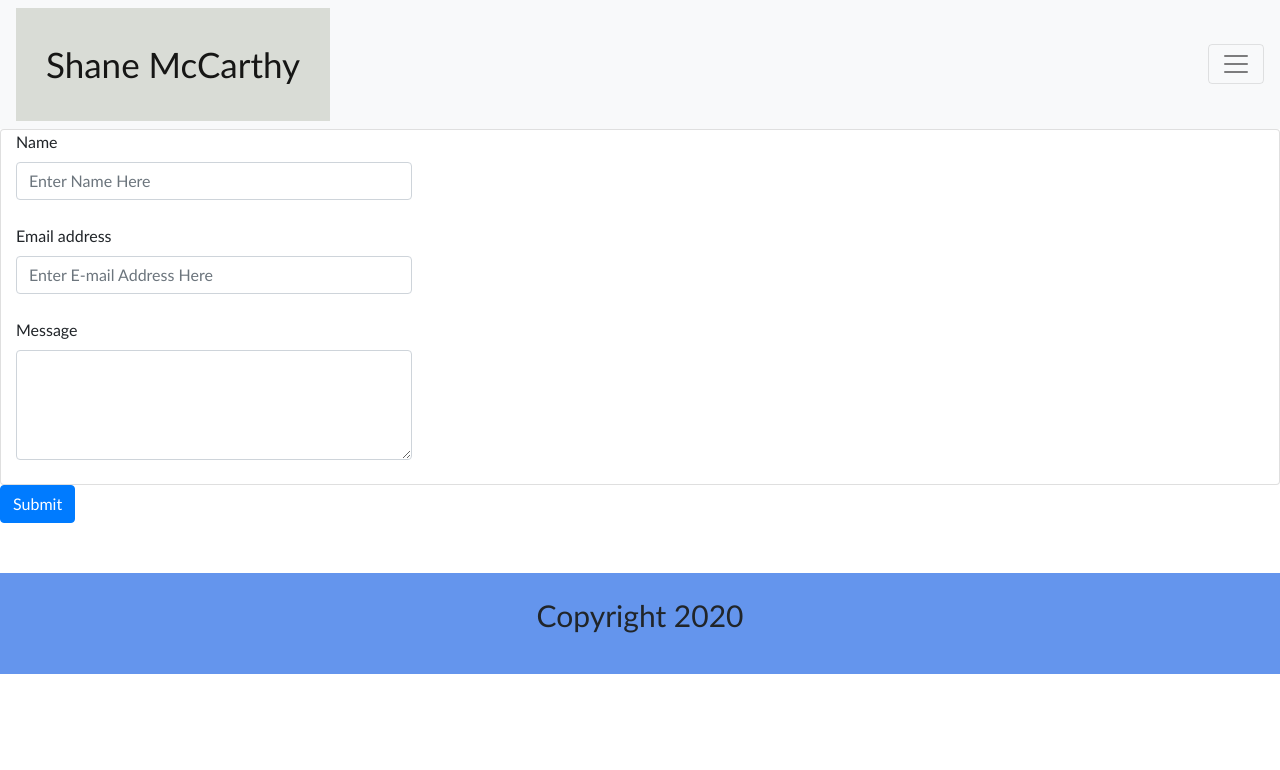
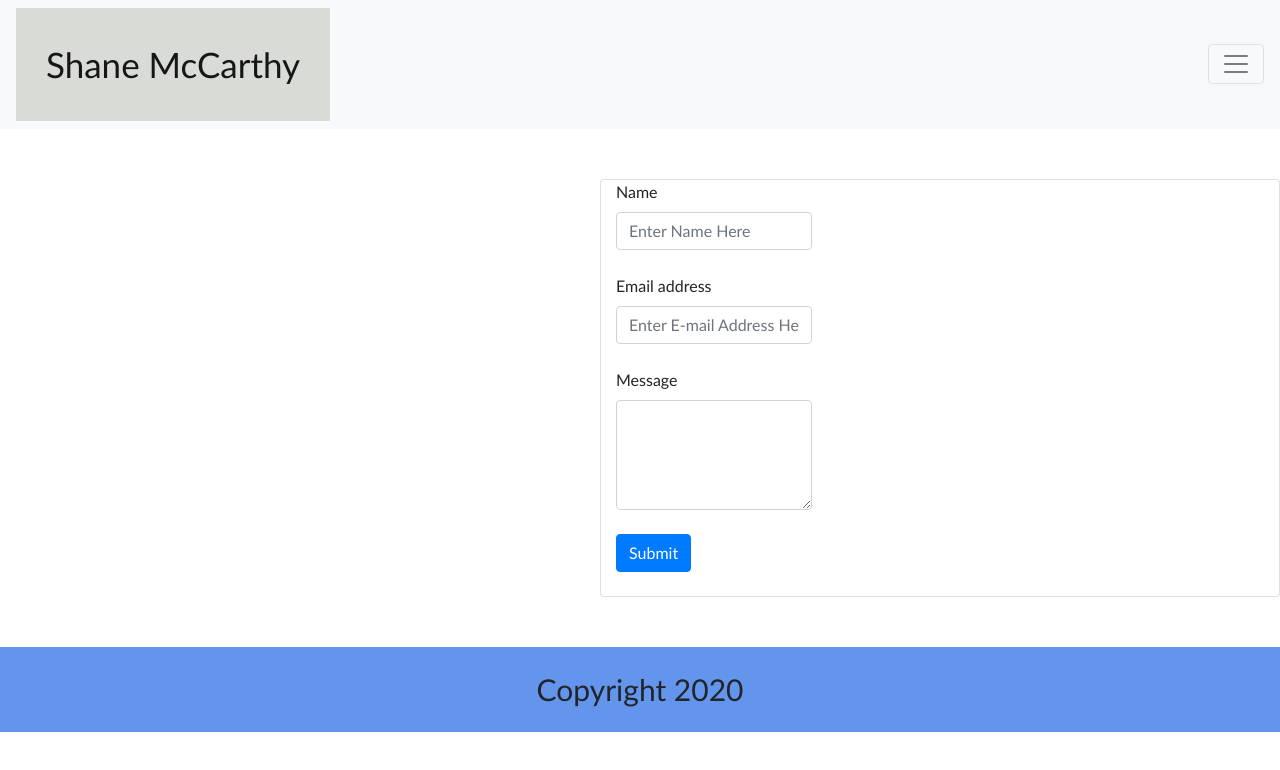
Before and after one commit to ShaneMcCarthyCO/ShaneMcCarthyCOHMWK2, a plain HTML site: page contact.html in a window 1280 px wide. Drawn offline with nearby package versions, Linux system fonts and the light colour scheme.

Commit message:
changes to code on footer

```diff
--- a/contact.html
+++ b/contact.html
@@ -4,6 +4,11 @@
     <meta charset="UTF-8" />
     <meta name="viewport" content="width=device-width, initial-scale=1, shrink-to-fit=no">
     <title>Contact</title>
+    <!-- Bootstrap CSS -->
+    <link rel="stylesheet" href="https://stackpath.bootstrapcdn.com/bootstrap/4.5.2/css/bootstrap.min.css" integrity="sha384-JcKb8q3iqJ61gNV9KGb8thSsNjpSL0n8PARn9HuZOnIxN0hoP+VmmDGMN5t9UJ0Z" crossorigin="anonymous">
+    <!-- Referencing CSS file for aesthetics -->
+    <link
+    rel="stylesheet" href="style.css">
   </head>
 
   <body>
@@ -40,21 +45,16 @@
         <div class="form-group col-md-4 mb-4">
               <label for="exampleFormControlTextarea1">Message</label>
               <textarea class="form-control" id="exampleFormControlTextarea1" rows="4"></textarea>
-        </div>
+              <br>
+              <button type="submit" class="btn btn-primary">Submit</button>
+            </div>
       </div>
-        <button type="submit" class="btn btn-primary">Submit</button>
     </form>
     <!-- Added jquery, popper & bootstrap script language -->
       <script src="https://code.jquery.com/jquery-3.5.1.slim.min.js" integrity="sha384-DfXdz2htPH0lsSSs5nCTpuj/zy4C+OGpamoFVy38MVBnE+IbbVYUew+OrCXaRkfj" crossorigin="anonymous"></script>
       <script src="https://cdn.jsdelivr.net/npm/popper.js@1.16.1/dist/umd/popper.min.js" integrity="sha384-9/reFTGAW83EW2RDu2S0VKaIzap3H66lZH81PoYlFhbGU+6BZp6G7niu735Sk7lN" crossorigin="anonymous"></script>
       <script src="https://stackpath.bootstrapcdn.com/bootstrap/4.5.2/js/bootstrap.min.js" integrity="sha384-B4gt1jrGC7Jh4AgTPSdUtOBvfO8shuf57BaghqFfPlYxofvL8/KUEfYiJOMMV+rV" crossorigin="anonymous"></script>
-      <!-- Bootstrap CSS -->
-      <link
-      <link rel="stylesheet" href="https://stackpath.bootstrapcdn.com/bootstrap/4.5.2/css/bootstrap.min.css" integrity="sha384-JcKb8q3iqJ61gNV9KGb8thSsNjpSL0n8PARn9HuZOnIxN0hoP+VmmDGMN5t9UJ0Z" crossorigin="anonymous">
-      <!-- Referencing CSS file for aesthetics -->
-      <link
-      rel="stylesheet" href="style.css">
+
+      <footer> Copyright 2020 </footer>
     </body>
-      <footer>
-        <p>Copyright 2020</p>
-      </footer>
+</html>
--- a/style.css
+++ b/style.css
@@ -22,7 +22,6 @@ section p {
 
 .card-img-top {
   width: 600px;
-  float: left;
   font-size: 25px;
   padding: 25px;
   float: right;
@@ -36,6 +35,7 @@ section p {
   font-size: 35px;
   background-color: #d9dcd6;
   padding: 30px;
+
 }
 
 header {
@@ -44,6 +44,11 @@ header {
     "Lucida Sans", Arial, sans-serif;
   background-color: #2a607c;
   color: #ffffff;
+}
+
+.card {
+  margin-top: 50px;
+  margin-left: 600px;
 }
 
 footer {
@@ -60,10 +65,10 @@ footer {
 
 @media screen and (max-width: 768px) {
   body {
-   background-color: black;
+    background-color: black;
   }
 
-.wrapper {
-  width: 600 px;
+  .wrapper {
+    width: 600 px;
   }
 }
```
Also changed, not shown: index.html (+9 -12 lines), portfolio.html (+8 -10 lines).
